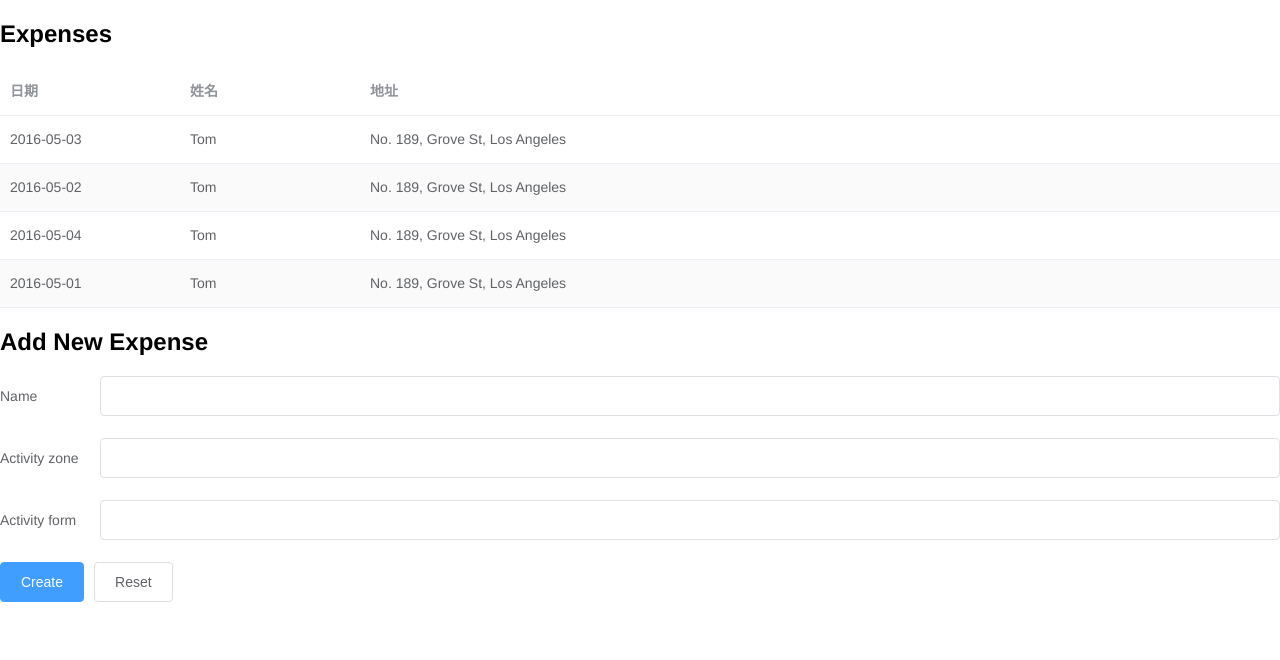
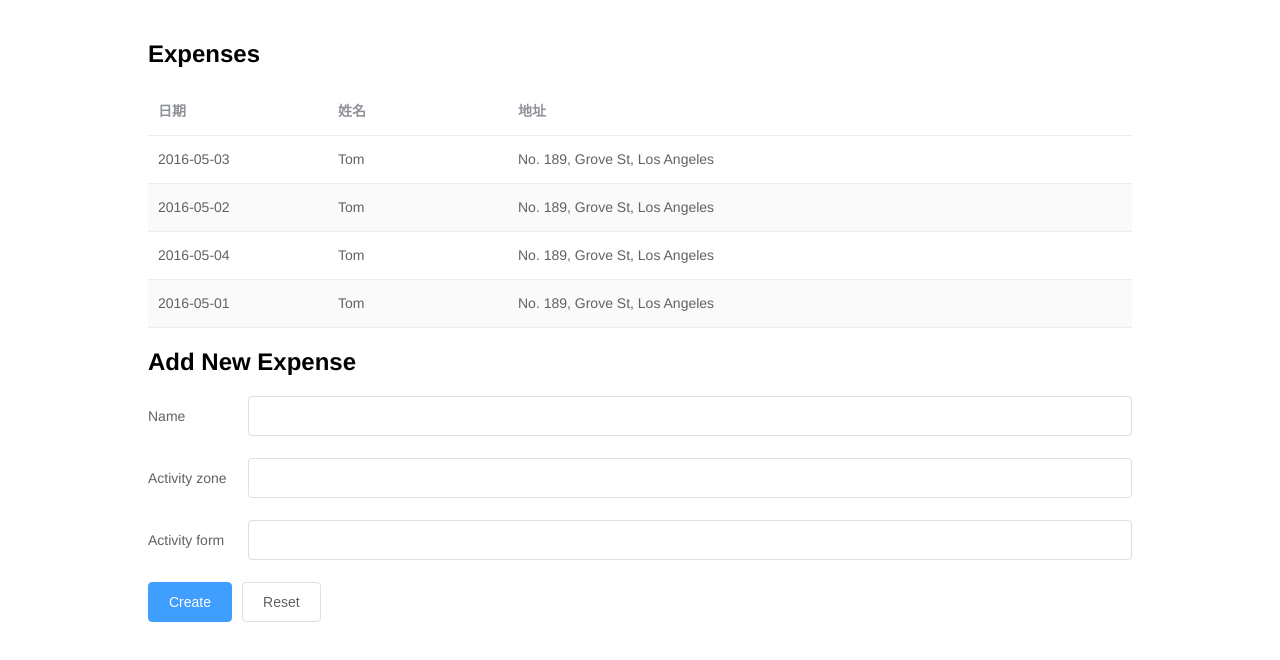
Before and after one commit to yoonwaiyan/expense-tracker, a Vue app: page / in a window 1280 px wide. Shown: the top 660 px of the page. Built offline with nearby package versions, Linux system fonts and the light colour scheme.

Commit message:
Add page spacing

```diff
--- a/src/App.vue
+++ b/src/App.vue
@@ -1,10 +1,10 @@
 <template>
-  <div>
+  <el-container class="main-container">
+    <el-main>
       <h2>Expenses</h2>
       <el-table
         :data="tableData"
-    stripe
-    style="width: 100%">
+        stripe>
         <el-table-column
           prop="date"
           label="日期"
@@ -36,7 +36,8 @@
       </el-form>
       <el-button type="primary" @click="submitForm('formLabelAlign')">Create</el-button>
       <el-button @click="resetForm('formLabelAlign')">Reset</el-button>
-</div>
+    </el-main>
+</el-container>
 </template>
 
 <script>
@@ -91,4 +92,9 @@
     font-family: "Helvetica Neue",Helvetica,"PingFang SC","Hiragino Sans GB","Microsoft YaHei","微软雅黑",Arial,sans-serif;
     margin: 0;
   }
+
+  .main-container {
+    width: 80%;
+    margin: 0 auto;
+  }
 </style>
```
Lines whose indentation alone changed are shown as unchanged.
